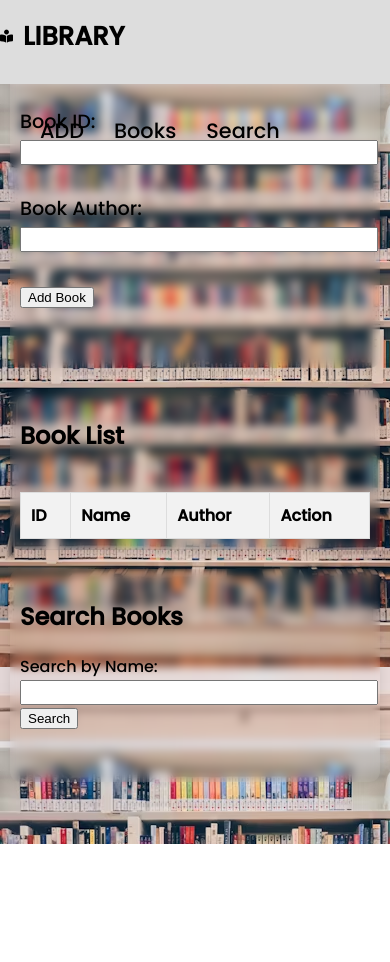
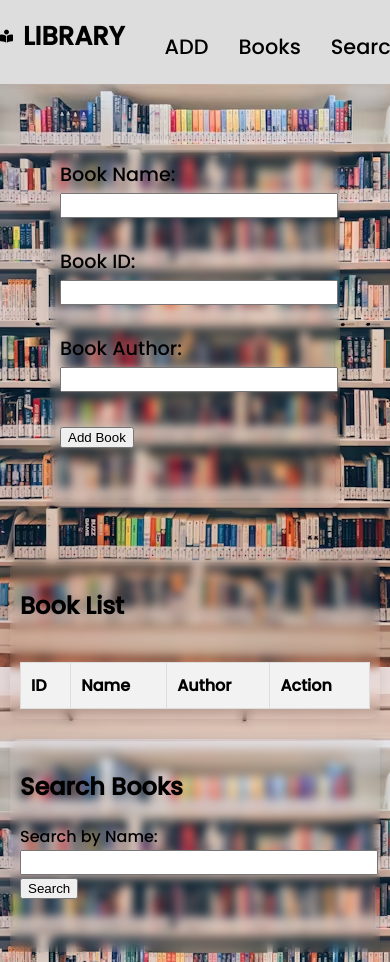
Before and after one commit to Sleep-coder/Library-management, a plain HTML site: page index.html in a window 390 px wide. Before the commit the page ends 844 px from the top, so only its background shows below. Drawn offline with Linux system fonts and the light colour scheme.

Commit message:
assignment

```diff
--- a/css/styles.css
+++ b/css/styles.css
@@ -99,7 +99,6 @@ input {
 
 @media screen and (max-width: 480px) {
   .navbar {
-    flex-direction: column;
     align-items: flex-start;
   }
 
@@ -112,7 +111,10 @@ input {
     font-size: 13px;
   }
 
-  .section1,
+  .section1 {
+    margin-top: 150px;
+  }
+
   .section2,
   .section3 {
     margin: 10px;
```
